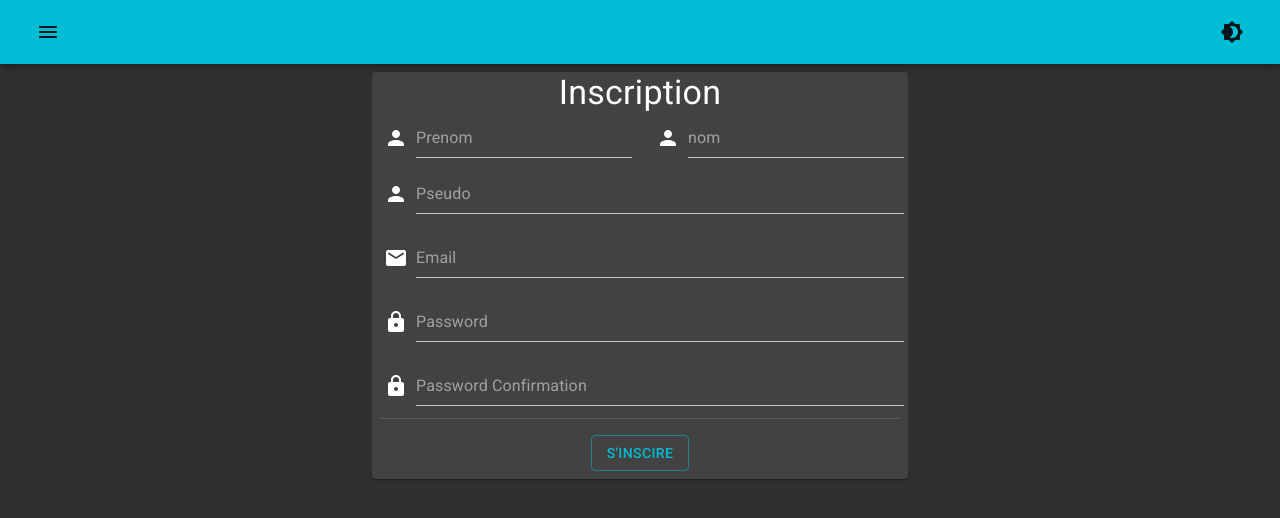
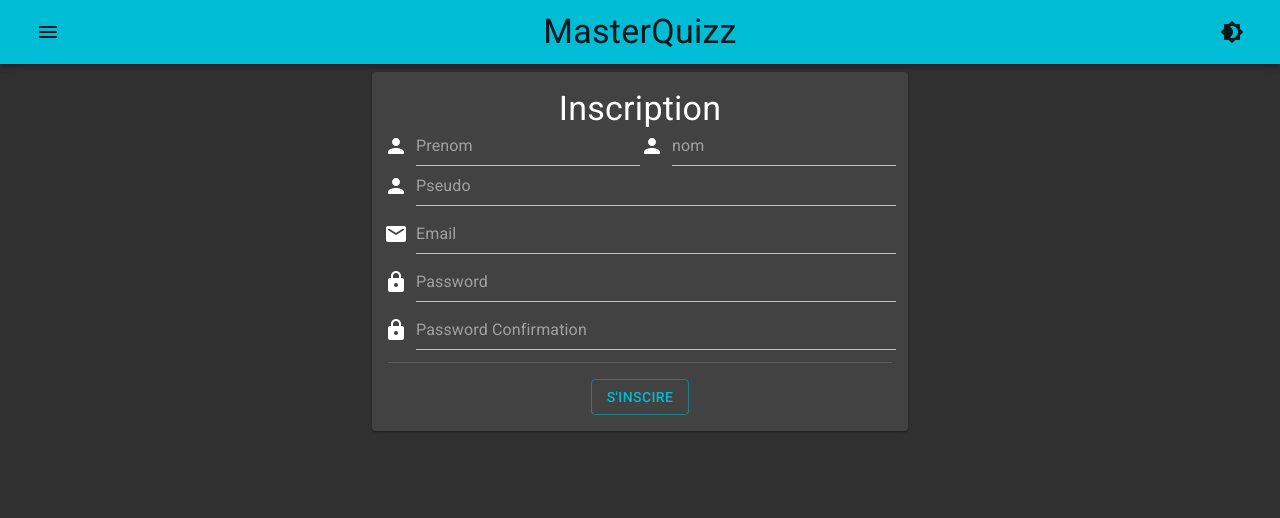
Before and after one commit to Nimeryon/MasterQuizz, a React app: page /register in a window 1280 px wide. Shown: the top 518 px of the page. Built offline with nearby package versions, Linux system fonts and the light colour scheme.

Commit message:
add loading circle when questions are loading

```diff
--- a/src/components/App.js
+++ b/src/components/App.js
@@ -7,7 +7,7 @@ import Login from "./Login";
 import Register from "./Register";
 // Material UI
 import { ThemeProvider, makeStyles } from "@material-ui/styles";
-import { Divider, CssBaseline, createMuiTheme, IconButton, SwipeableDrawer } from "@material-ui/core";
+import { Divider, CssBaseline, createMuiTheme, IconButton, SwipeableDrawer, Box } from "@material-ui/core";
 import { cyan } from "@material-ui/core/colors";
 import { Brightness2Rounded, Brightness4Rounded, CloseRounded } from "@material-ui/icons";
 
--- a/src/components/InputForm.js
+++ b/src/components/InputForm.js
@@ -3,7 +3,7 @@ import { Input, Grid, Box } from '@material-ui/core';
 
 class InputForm extends Component {
     render() {
-        return <Grid style={{ margin: 8 }} item xs={this.props.width}>
+        return <Grid item xs={this.props.width}>
             <Box display="flex" width="100%">
                 {this.props.icon}
                 <Input type={this.props.type || "text"} fullWidth={true} placeholder={this.props.emptyText} autoComplete={this.props.auto || false}></Input>
--- a/src/components/Login.js
+++ b/src/components/Login.js
@@ -1,25 +1,44 @@
 import React, { Component } from "react";
 // Material-ui
-import { Paper, Grid, Button, Typography, Divider, Box, Container } from '@material-ui/core';
+import { Paper, Grid, Button, Typography, Divider, Box, Container, withStyles } from '@material-ui/core';
 import { PersonRounded, LockRounded } from "@material-ui/icons";
 // Components
 import InputForm from "./InputForm";
 
+const styles = (theme) => ({
+    m: {
+        margin: 8
+    },
+    mxl: {
+        marginTop: 16,
+        marginBottom: 16
+    },
+    m_left: {
+        margin: 8,
+        marginLeft: 0
+    },
+    p: {
+        padding: 16,
+        margin: 8
+    }
+});
+
 class Login extends Component {
     render() {
+        const { classes } = this.props;
         return <Container maxWidth="sm">
-            <Paper elevation={1} style={{ margin: 8 }}>
+            <Paper elevation={1} className={classes.p} >
                 <form>
                     <Box display="flex" alignItems="center" justifyContent="center">
                         <Typography variant="h4">Connexion</Typography>
                     </Box>
                     <Grid container spacing={1}>
-                        <InputForm icon={<PersonRounded style={{ margin: 8 }} />} width={12} emptyText={"Pseudo"} auto={"username"} />
-                        <InputForm icon={<LockRounded style={{ margin: 8 }} />} type={"password"} width={12} emptyText={"Password"} auto={"current-password"} />
+                        <InputForm icon={<PersonRounded className={classes.m_left} />} width={12} emptyText={"Pseudo"} auto={"username"} />
+                        <InputForm icon={<LockRounded className={classes.m_left} />} type={"password"} width={12} emptyText={"Password"} auto={"current-password"} />
                     </Grid>
-                    <Divider style={{ margin: 8 }} />
+                    <Divider className={classes.mxl} />
                     <Box display="flex" alignItems="center" justifyContent="center">
-                        <Button style={{ margin: 8 }} variant="outlined" color="primary">Go</Button>
+                        <Button variant="outlined" color="primary">Go</Button>
                     </Box>
                 </form>
             </Paper >
@@ -27,4 +46,4 @@ class Login extends Component {
     }
 }
 
-export default Login;
+export default withStyles(styles, { withTheme: true })(Login);
--- a/src/components/Navigation.js
+++ b/src/components/Navigation.js
@@ -1,6 +1,6 @@
 import React, { Component } from "react";
 // Material-ui
-import { IconButton, AppBar, Toolbar } from "@material-ui/core";
+import { IconButton, AppBar, Toolbar, Typography, Link } from "@material-ui/core";
 import { MenuRounded } from "@material-ui/icons";
 
 class Navigation extends Component {
@@ -12,6 +12,11 @@ class Navigation extends Component {
                     onClick={() => this.props.toggleOpenMenu(true)}>
                     <MenuRounded />
                 </IconButton>
+                <Typography variant="h4">
+                    <Link href="/" color="inherit">
+                        MasterQuizz
+                    </Link>
+                </Typography>
                 <IconButton
                     color="inherit"
                     onClick={() => this.props.setTheme(!this.props.theme)}
--- a/src/components/Questions.js
+++ b/src/components/Questions.js
@@ -11,6 +11,12 @@ const styles = (theme) => ({
     },
     green: {
         color: green[500]
+    },
+    m: {
+        margin: 8
+    },
+    p: {
+        padding: 8
     }
 });
 
@@ -54,10 +60,10 @@ class Questions extends Component {
         const { classes } = this.props;
         return <Container maxWidth="md">{
             this.state.end == false
-                ? <Paper key={`${this.props.questions[this.state.question].id}-question-item`} elevation={1} style={{ margin: 8 }}>
+                ? <Paper key={`${this.props.questions[this.state.question].id}-question-item`} elevation={1} className={classes.m}>
                     <Box style={{ padding: 8 }} display="flex" flexDirection="column" justifyContent="space-around" flexWrap="wrap">
                         <Typography variant="h4">{this.props.questions[this.state.question].title}</Typography>
-                        <Divider style={{ margin: 8 }} />
+                        <Divider className={classes.m} />
                         <Grid container spacing={1}>{this.props.questions[this.state.question].answers.map(answer =>
                             <Grid key={`${this.props.questions[this.state.question].id}-${answer}`} item xs={12} sm={12} md={6}>
                                 <Button fullWidth variant="outlined" className={this.state.transition ? answer == this.props.questions[this.state.question].correct ? classes.green : classes.red : ""} color={this.state.transition ? "inherit" : "default"} onClick={() => {
--- a/src/components/Quizz.js
+++ b/src/components/Quizz.js
@@ -2,13 +2,25 @@ import React from "react";
 // Query
 import { useQuery } from "@apollo/client";
 import QuestionsQuery from "../querys/QuestionQuery";
+// Material-ui
+import { CircularProgress, makeStyles } from "@material-ui/core";
 // Components
 import Questions from "./Questions";
 
+const useStyles = makeStyles({
+    center: {
+        position: "fixed",
+        top: "50%",
+        left: "50%",
+        transform: "translate(-50%, -50%)"
+    }
+});
+
 const Quizz = () => {
+    const classes = useStyles();
     const { data, loading, error } = useQuery(QuestionsQuery, { fetchPolicy: "no-cache" });
 
-    if (loading) return "Loading...";
+    if (loading) return <CircularProgress className={classes.center} />;
     if (error) console.log(error);
     const { questions } = data;
 
--- a/src/components/Register.js
+++ b/src/components/Register.js
@@ -1,33 +1,52 @@
 import React, { Component } from "react";
 // Material-ui
-import { Paper, Grid, Button, Typography, Divider, Box, Container } from '@material-ui/core';
+import { Paper, Grid, Button, Typography, Divider, Box, Container, withStyles } from '@material-ui/core';
 import { PersonRounded, LockRounded, EmailRounded } from "@material-ui/icons";
 // Components
 import InputForm from "./InputForm";
 
+const styles = (theme) => ({
+    m: {
+        margin: 8
+    },
+    mxl: {
+        marginTop: 16,
+        marginBottom: 16
+    },
+    m_left: {
+        margin: 8,
+        marginLeft: 0
+    },
+    p: {
+        padding: 16,
+        margin: 8
+    }
+});
+
 class Register extends Component {
     render() {
+        const { classes } = this.props;
         return <Container maxWidth="sm">
-            <Paper elevation={1} style={{ margin: 8 }}>
+            <Paper elevation={1} className={classes.p}>
                 <form>
                     <Box display="flex" alignItems="center" justifyContent="center">
                         <Typography variant="h4">Inscription</Typography>
                     </Box>
                     <Grid container spacing={1}>
                         <Box width="100%" display="flex">
-                            <InputForm icon={<PersonRounded style={{ margin: 8 }} />} width={6} emptyText={"Prenom"} auto={"given-name"} />
-                            <InputForm icon={<PersonRounded style={{ margin: 8 }} />} width={6} emptyText={"nom"} auto={"family-name"} />
+                            <InputForm icon={<PersonRounded className={classes.m_left} />} width={6} emptyText={"Prenom"} auto={"given-name"} />
+                            <InputForm icon={<PersonRounded className={classes.m_left} />} width={6} emptyText={"nom"} auto={"family-name"} />
                         </Box>
                         <Grid container spacing={1}>
-                            <InputForm icon={<PersonRounded style={{ margin: 8 }} />} width={12} emptyText={"Pseudo"} auto={"username"} />
-                            <InputForm icon={<EmailRounded style={{ margin: 8 }} />} width={12} type={"email"} emptyText={"Email"} auto={"email"} />
-                            <InputForm icon={<LockRounded style={{ margin: 8 }} />} width={12} type={"password"} emptyText={"Password"} auto={"current-password"} />
-                            <InputForm icon={<LockRounded style={{ margin: 8 }} />} width={12} type={"password"} emptyText={"Password Confirmation"} auto={"new-password"} />
+                            <InputForm icon={<PersonRounded className={classes.m_left} />} width={12} emptyText={"Pseudo"} auto={"username"} />
+                            <InputForm icon={<EmailRounded className={classes.m_left} />} width={12} type={"email"} emptyText={"Email"} auto={"email"} />
+                            <InputForm icon={<LockRounded className={classes.m_left} />} width={12} type={"password"} emptyText={"Password"} auto={"current-password"} />
+                            <InputForm icon={<LockRounded className={classes.m_left} />} width={12} type={"password"} emptyText={"Password Confirmation"} auto={"new-password"} />
                         </Grid>
                     </Grid>
-                    <Divider style={{ margin: 8 }} />
+                    <Divider className={classes.mxl} />
                     <Box display="flex" alignItems="center" justifyContent="center">
-                        <Button style={{ margin: 8 }} variant="outlined" color="primary">S'inscire</Button>
+                        <Button variant="outlined" color="primary">S'inscire</Button>
                     </Box>
                 </form >
             </Paper >
@@ -35,4 +54,4 @@ class Register extends Component {
     }
 }
 
-export default Register;
+export default withStyles(styles, { withTheme: true })(Register);
```
Also changed, not shown: public/js/bundle.js.
